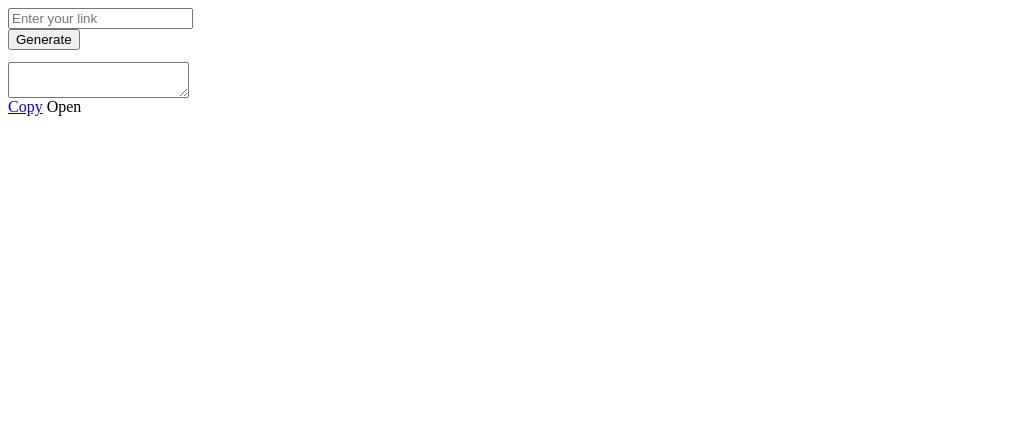
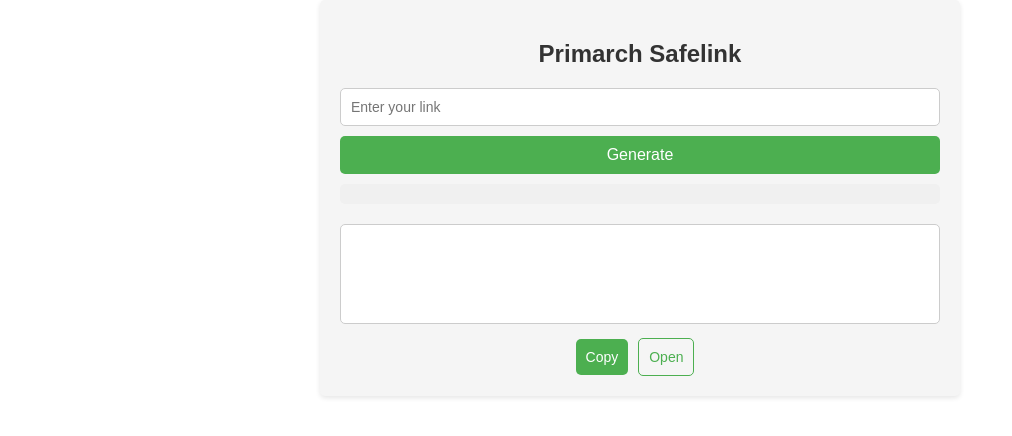
Before and after one commit to RituRajPS-Official/Tools, a plain HTML site: page safelink.html in a window 1280 px wide. Shown: the whole page, without its empty margins (0-1012 px from the left). Drawn offline with Linux system fonts and the light colour scheme.

Commit message:
Update safelink.html

```diff
--- a/safelink.html
+++ b/safelink.html
@@ -1,59 +1,116 @@
+<!DOCTYPE html>
+<html>
+<head>
   <style>
-.status {
-	height: 3px;
-	width: 3em;
-	border-radius: 1px;
-	background-color: inherit;
-	animation-duration: 1s;
-	animation-timing-function: ease-in-out;
-	margin: 3px auto 6px 4px;
+    /* CSS for responsiveness */
+    body {
+      font-family: Arial, sans-serif;
+      margin: 0;
+      padding: 0;
     }
 
-@keyframes success {
-	0% {
-		background-color: inherit;
+    .primarch {
+      max-width: 600px;
+      margin: 0 auto;
+      padding: 20px;
+      background-color: #f5f5f5;
+      border-radius: 5px;
+      box-shadow: 0 2px 5px rgba(0, 0, 0, 0.1);
     }
 
-	10% {
-		background-color: rgb(18, 206, 96);
-		;
+    .banner {
+      text-align: center;
+      color: #333;
     }
 
-	100% {
-		background-color: inherit;
-	}
+    #cArea {
+      margin-top: 20px;
     }
 
-@keyframes fail {
-	0% {
-		background-color: inherit;
+    #cArea input[type="text"],
+    #cArea textarea {
+      width: 100%;
+      padding: 10px;
+      border: 1px solid #ccc;
+      border-radius: 5px;
+      font-size: 14px;
+      margin-bottom: 10px;
+      box-sizing: border-box;
     }
 
-	10% {
-		background-color: rgb(221, 55, 13);
-		;
+    #advanced {
+      display: none;
+      margin-top: 10px;
     }
 
-	100% {
-		background-color: inherit;
+    #advanced label {
+      display: block;
+      margin-bottom: 5px;
     }
+
+    #create-link {
+      display: block;
+      width: 100%;
+      padding: 10px;
+      background-color: #4CAF50;
+      color: #fff;
+      border: none;
+      border-radius: 5px;
+      font-size: 16px;
+      cursor: pointer;
+    }
+
+    .status {
+      margin-top: 10px;
+      padding: 10px;
+      background-color: #f0f0f0;
+      border-radius: 5px;
+    }
+
+    #result {
+      width: 100%;
+      height: 100px;
+      padding: 10px;
+      border: 1px solid #ccc;
+      border-radius: 5px;
+      font-size: 14px;
+      margin-bottom: 10px;
+      box-sizing: border-box;
+      resize: none;
+    }
+
+    .copy-btn {
+      display: inline-block;
+      padding: 10px;
+      background-color: #4CAF50;
+      color: #fff;
+      border: none;
+      border-radius: 5px;
+      font-size: 14px;
+      text-decoration: none;
+      margin-right: 10px;
+      cursor: pointer;
+    }
+
+    .outline {
+      background-color: transparent;
+      color: #4CAF50;
+      border: 1px solid #4CAF50;
     }
   </style>
-
-
-<!--<svg style='width:100%;height:70px;margin-bottom:30px;' class='line' xmlns='http://www.w3.org/2000/svg' viewBox='0 0 24 24'><path class='c-1' d='M97.12279,268.37336c-.13228,0-.26368-.00488-.39685-.0142a5.51876,5.51876,0,0,1-2.23638-.65787,5.44391,5.44391,0,0,1-1.7614-1.52879.90938.90938,0,0,1,1.45777-1.08756,3.6387,3.6387,0,0,0,1.17546,1.021,3.66232,3.66232,0,0,0,4.34668-.625l2.74243-2.74554a3.66718,3.66718,0,0,0-2.61369-6.20353,3.76424,3.76424,0,0,0-2.57641,1.029l-1.56254,1.55543a.9087.9087,0,1,1-1.282-1.2882l1.5723-1.5652a5.56106,5.56106,0,0,1,3.86461-1.54922,5.48573,5.48573,0,0,1,3.89479,9.29531l-2.754,2.75663a5.47822,5.47822,0,0,1-3.87082,1.60781Z' transform='translate(-83.28591 -252.71361)'></path><path class='c-2' d='M90.76789,274.71361h-.04972a5.48607,5.48607,0,0,1-3.89479-9.29486l2.75485-2.75707a5.47484,5.47484,0,0,1,6.50317-.93575,5.52467,5.52467,0,0,1,1.76229,1.5288.90938.90938,0,0,1-1.45778,1.08756,3.67939,3.67939,0,0,0-1.17634-1.021,3.63292,3.63292,0,0,0-1.49417-.43946,3.6929,3.6929,0,0,0-1.54123.22195,3.638,3.638,0,0,0-1.30951.843l-2.7442,2.746a3.667,3.667,0,0,0,2.61369,6.20264,3.795,3.795,0,0,0,2.57552-1.02852l1.55277-1.5541a.9087.9087,0,1,1,1.28554,1.28465l-1.56342,1.5652A5.45087,5.45087,0,0,1,90.76789,274.71361Z' transform='translate(-83.28591 -252.71361)' opacity='0.4'></path></svg>-->
-
-
+</head>
+<body>
+  <div class="primarch">
+    <h2 class="banner">Primarch Safelink</h2>
     <div id="cArea">
       <div>
         <input id="link-to" type="text" placeholder="Enter your link" />
       </div>
-
       <!--[Config]-->
-<div id="advanced" style="display:none;">
+      <div id="advanced">
         <label>Input your redirect page link</label>
-		<br>
-		<input id="link-page" type="text" value="https://tools.gitforge.in/redirect.html"disabled="">
+        <br />
+        <input id="link-page" type="text" value="https://tools.gitforge.in/redirect.html" disabled=""/>
       </div>
     </div>
 
@@ -63,15 +120,13 @@
     </div>
 
     <div id="cArea">
-	<textarea id="result" style="word-break: break-all;"
-		onkeyup="document.getElementById('open').href = this.value || 'javascript:0'"></textarea>
-	<div>
+      <textarea readonly id="result" style="word-break: break-all" onkeyup="document.getElementById('open').href = this.value || 'javascript:0'"></textarea>
+      <div style="display: flex; justify-content: center; align-items: center;">
         <a name="result" class="copy-btn button" href="javascript:()">Copy</a>
         <a id="open" class="copy-btn outline button" target="_blank">Open</a>
       </div>
-
     </div>
-
+  </div>
     <script>
 	function validate() {
 		if (document.getElementById("link-to").value.length == 0) {
@@ -140,3 +195,5 @@
 		});
 	}
 </script>
+</body>
+</html>
```
Lines whose indentation alone changed are shown as unchanged.
